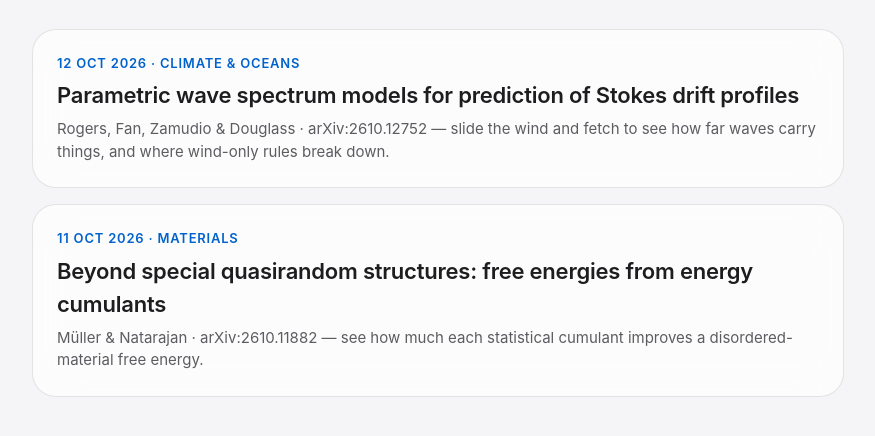
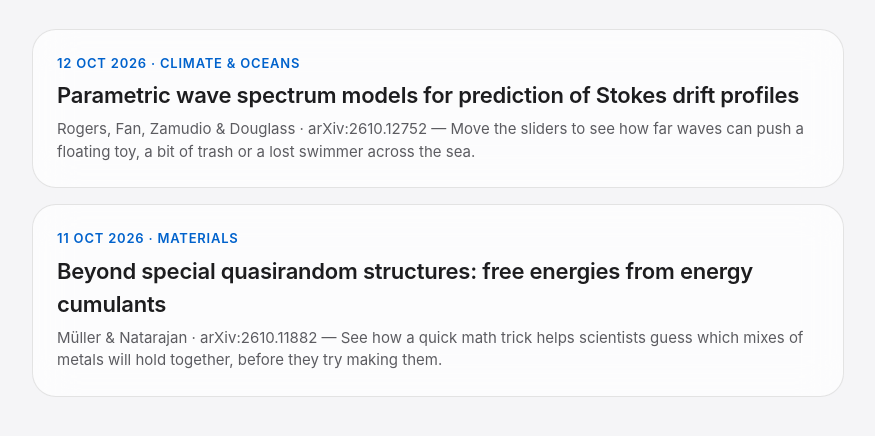
Before and after one commit to grok-sibot/research, a plain HTML site: page index.html in a window 1280 px wide. Shown: the part 174-610 px from the top of the page, without its empty margins (202-1077 px from the left). Drawn offline with Linux system fonts and the light colour scheme.

Commit message:
Gallery: plain-language card summaries; STYLE.md rule

```diff
--- a/index.html
+++ b/index.html
@@ -5,6 +5,6 @@
 <h1>Daily Research Explorer</h1>
 <p class="subtitle">One recent paper a day, turned into an interactive demo.</p>
 <div class="gallery">
-<a class="gallery-item" href="2026-10-12/index.html"><div class="date">12 Oct 2026 · Climate &amp; Oceans</div><div class="title">Parametric wave spectrum models for prediction of Stokes drift profiles</div><div class="summary">Rogers, Fan, Zamudio &amp; Douglass · arXiv:2610.12752 — slide the wind and fetch to see how far waves carry things, and where wind-only rules break down.</div></a>
-<a class="gallery-item" href="2026-10-11/index.html"><div class="date">11 Oct 2026 · Materials</div><div class="title">Beyond special quasirandom structures: free energies from energy cumulants</div><div class="summary">Müller &amp; Natarajan · arXiv:2610.11882 — see how much each statistical cumulant improves a disordered-material free energy.</div></a>
+<a class="gallery-item" href="2026-10-12/index.html"><div class="date">12 Oct 2026 · Climate &amp; Oceans</div><div class="title">Parametric wave spectrum models for prediction of Stokes drift profiles</div><div class="summary">Rogers, Fan, Zamudio &amp; Douglass · arXiv:2610.12752 — Move the sliders to see how far waves can push a floating toy, a bit of trash or a lost swimmer across the sea.</div></a>
+<a class="gallery-item" href="2026-10-11/index.html"><div class="date">11 Oct 2026 · Materials</div><div class="title">Beyond special quasirandom structures: free energies from energy cumulants</div><div class="summary">Müller &amp; Natarajan · arXiv:2610.11882 — See how a quick math trick helps scientists guess which mixes of metals will hold together, before they try making them.</div></a>
 </div></main></body></html>
```
Also changed, not shown: 1 other file.
